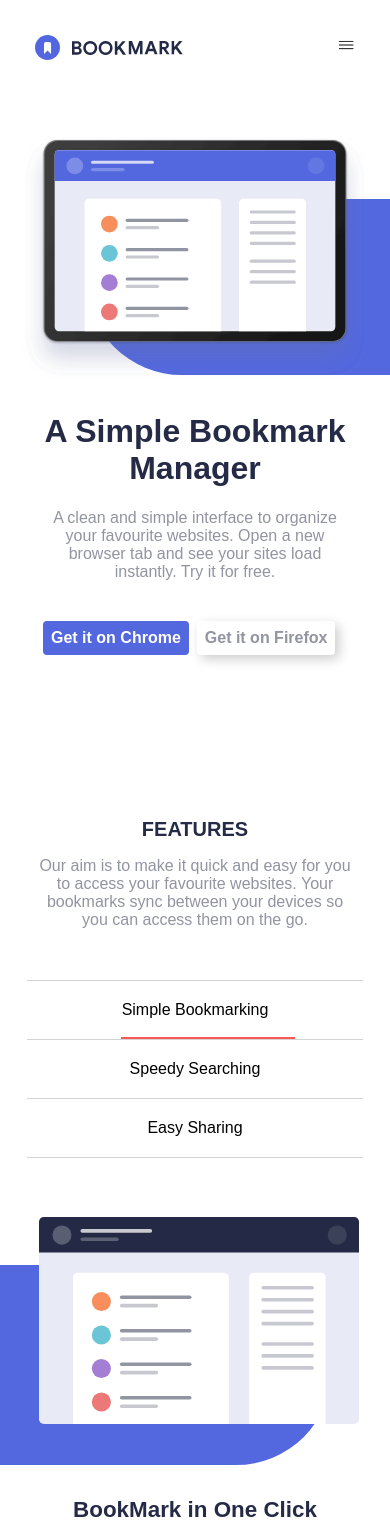
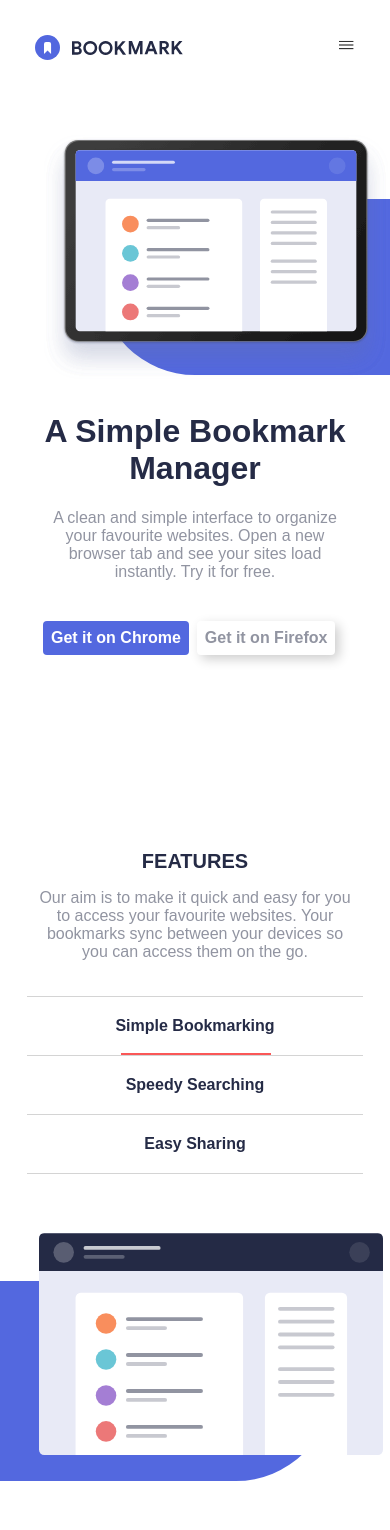
Before and after one commit to Kolahub/Bookmark-LandingPage, a React (Create React App) app: page / in a window 390 px wide. Shown: the top 1530 px of the page. Built offline with nearby package versions, Linux system fonts and the light colour scheme.

Commit message:
fully responsive

```diff
--- a/src/Feature.css
+++ b/src/Feature.css
@@ -1,7 +1,7 @@
 .feature {
     max-width: 130rem;
     margin: 0 auto;
-    height: 100vh;
+    padding: 0 0 15rem 0;
     @media only screen and (max-width: 56.25em) {
         max-width: 70rem;
     }
@@ -35,29 +35,27 @@
     justify-content: space-between;
     align-items: flex-end;
     margin-top: -2rem;
+    /* margin-bottom: 4rem; */
     height: 5rem;
     padding: 0 2rem 2rem 2rem;
-
+    /* font-size: 2rem; */
     @media only screen and (max-width: 28.125em) {
         width: 40rem;
         flex-direction: column;
         justify-content: center;
         align-items: center;
         text-align: center;
-        margin-top: 15rem;
+        margin-top: 13rem;
     }
 }
 .feature__tab--option__one {
     position: relative;
-    button {
+    div {
         border: none;
-        background-color: hsl(0, 0%, 100%);
         font-size: 1.5rem;
         font-weight: 600;
         color: hsl(229, 31%, 21%);
         cursor: pointer;
-        width: 100%;
-        height: 100%;
     }
 
     @media only screen and (max-width: 28.125em) {
@@ -91,15 +89,12 @@
 }
 .feature__tab--option__two {
     position: relative;
-    button {
+    div {
         border: none;
-        background-color: hsl(0, 0%, 100%);
         font-size: 1.5rem;
         font-weight: 600;
         color: hsl(229, 31%, 21%);
         cursor: pointer;
-        width: 100%;
-        height: 100%;
     }
     @media only screen and (max-width: 28.125em) {
         border-bottom: .1rem solid rgb(212, 212, 212);
@@ -130,17 +125,14 @@
 }
 .feature__tab--option__three {
     position: relative;
-    button {
+    div {
         width: auto;
         height: auto;
         border: none;
-        background-color: hwb(0 100% 0%);
         font-size: 1.5rem;
         font-weight: 600;
         color: hsl(229, 31%, 21%);
         cursor: pointer;
-        width: 100%;
-        height: 100%;
     }
 
     @media only screen and (max-width: 28.125em) {
@@ -170,7 +162,7 @@
     }
 }
 .feature__tab--preview {
-    margin-top: -18rem;
+    margin-top: 8rem;
 }
 .feature__con {
     display: flex;
@@ -179,6 +171,7 @@
     margin-top: 4rem;
     @media only screen and (max-width: 56.25em) {
         display: block;
+        margin-top: -22rem;
     }
 }
 .feature__left{
@@ -223,20 +216,26 @@
 }
 .feature__tab--preview__two--left__pic {
     width: 56rem;
+    @media only screen and (max-width: 56.25em) {
+        width: 58rem !important;
+    }
     @media only screen and (max-width: 28.125em) {
-        width: 36rem !important;
+        width: 39rem !important;
     }
 }
 .feature__tab--preview__three--left__pic {
     width: 56rem;
+    @media only screen and (max-width: 56.25em) {
+        width: 58rem !important;
+    }
     @media only screen and (max-width: 28.125em) {
-        width: 36rem !important;
+        width: 39rem !important;
     }
 }
 .feature__pic {
     width: 65rem;
     @media only screen and (max-width: 28.125em) {
-        width: 40rem;
+        width: 43rem;
     }
 }
 .feature__right {
@@ -248,6 +247,9 @@
     p {
         font-size: 2rem;
         color: hsl(229, 8%, 60%);
+    }
+    @media only screen and (max-width: 56.25em) {
+        margin-top: 7rem;
     }
     @media only screen and (max-width: 28.125em) {
         width: 35rem;
--- a/src/Feature.jsx
+++ b/src/Feature.jsx
@@ -124,15 +124,15 @@ function Feature() {
         <div className="feature__tab--option">
           <div className="feature__tab--option__one">
             <div onClick={handleClickMain}>Simple Bookmarking</div>{" "}
-            <div className="feature__tab--option__one--line "></div>
+            <span className="feature__tab--option__one--line "></span>
           </div>
           <div className="feature__tab--option__two">
             <div onClick={handleClick}>Speedy Searching</div>{" "}
-            <div className="feature__tab--option__two--line hidden"></div>
+            <span className="feature__tab--option__two--line hidden"></span>
           </div>
           <div className="feature__tab--option__three">
             <div onClick={handleClickLast}>Easy Sharing</div>{" "}
-            <div className="feature__tab--option__three--line hidden"></div>
+            <span className="feature__tab--option__three--line hidden"></span>
           </div>
         </div>
 
--- a/src/Home.css
+++ b/src/Home.css
@@ -5,9 +5,9 @@
     justify-content: space-between;
     max-width: 130rem;
     margin: 0 auto;
-    padding: 8rem 0;
+    padding: 12rem 0;
     @media only screen and (max-width: 56.25em) {
-        display: block;
+        flex-direction: column;
         max-width: 70rem;
     }
     @media only screen and (max-width: 28.125em) {
@@ -25,6 +25,9 @@
     p{
         font-size: 1.5rem;
         color: hsl(229, 8%, 60%);
+    }
+    @media only screen and (max-width: 56.25em) {
+        margin-bottom: 4rem;
     }
     @media only screen and (max-width: 28.125em) {
         width: 38rem;
@@ -62,12 +65,6 @@
         color: hsl(231, 69%, 60%);
         border: .2rem solid hsl(231, 69%, 60%);
     }
-
-    /* @media only screen and (max-width: 28.125em) {
-        width: 30rem;
-        margin-right: 3rem;
-        padding: 2.5rem;
-    } */
 }
 .home__left--btn__firefox {
     background-color:hsl(0, 0%, 100%);
@@ -82,16 +79,11 @@
         color: hsl(0, 0%, 7%);
         border: .2rem solid hsl(0, 0%, 0%);
     }
-
-    /* @media only screen and (max-width: 28.125em) {
-        width: 30rem;
-        padding: 2.5rem;
-    } */
 }
 .home__right {
     position:relative;
     @media only screen and (max-width: 28.125em) {
-        transform: translateY(-28rem);
+        transform: translateY(-32rem);
     }
 }
 .home__right--bg__pic {
--- a/src/Navbar.css
+++ b/src/Navbar.css
@@ -60,12 +60,13 @@
 
 .navigation__menu {
     display: flex;
+    align-items: center;
     list-style: none;
     overflow: hidden;
     @media only screen and (max-width: 28.125em) {
         display: block;
         position: absolute;
-        top: 32%;
+        top: 22%;
         left: 58.4%;
         transform: translate(-50%, -50%);
         list-style: none;
@@ -194,21 +195,20 @@
 .btn__login {
     background-color:hsl(0, 94%, 66%) ;
     color: rgb(255, 255, 255);
-    display: inline-block;
     text-align:center;
+    margin-left: 3rem;
     vertical-align: middle;
     line-height: 4rem;
-    margin-right: 5rem;
     text-transform: uppercase;
     @media only screen and (max-width: 28.125em) {
-        width: 71.5%;
+        width: 80.5%;
         height: 5rem;
         line-height: 5rem;
         margin-top: 7rem;
         align-items: center;
         position: absolute;
-        top: 44%;
-        left: 51.2%;
+        top: 64%;
+        left: 35%;
         transform: translate(-50%, -50%);
         background-color:transparent;
         border: .2rem solid white;
--- a/src/Navbar.jsx
+++ b/src/Navbar.jsx
@@ -19,8 +19,8 @@ function Navbar() {
               <li className="navigation__item"> <Link to='feature' spy={true} smooth={true} offset={-105} duration={500} className='navigation__lists'>Features</Link></li>
               <li className="navigation__item"><Link to='pricing' spy={true} smooth={true} offset={-105} duration={500} className='navigation__lists'>Pricing</Link></li>
               <li className="navigation__item"><Link to='contact' spy={true} smooth={true} offset={-105} duration={500} className='navigation__lists'>Contact</Link></li>
+              <div className="btn btn__login">Login</div>
               </ul>
-              <div className="btn btn__login">Login</div>
               <div className="navigation--bottom">
             <img src={iconFacebook} alt="" />
             <img src={iconTwitter} alt="" />
--- a/src/Pricing.css
+++ b/src/Pricing.css
@@ -1,4 +1,5 @@
 .pricing {
+  padding:0 0 15rem 0;
   @media only screen and (max-width: 28.125em) {
     padding:5rem 0 10rem 0;
   }
@@ -125,6 +126,7 @@
 .pricing__faq {
   margin: 0 auto;
   max-width: 50rem;
+  margin-top: 9rem;
   @media only screen and (max-width: 28.125em) {
     max-width: 40rem;
     }
```
